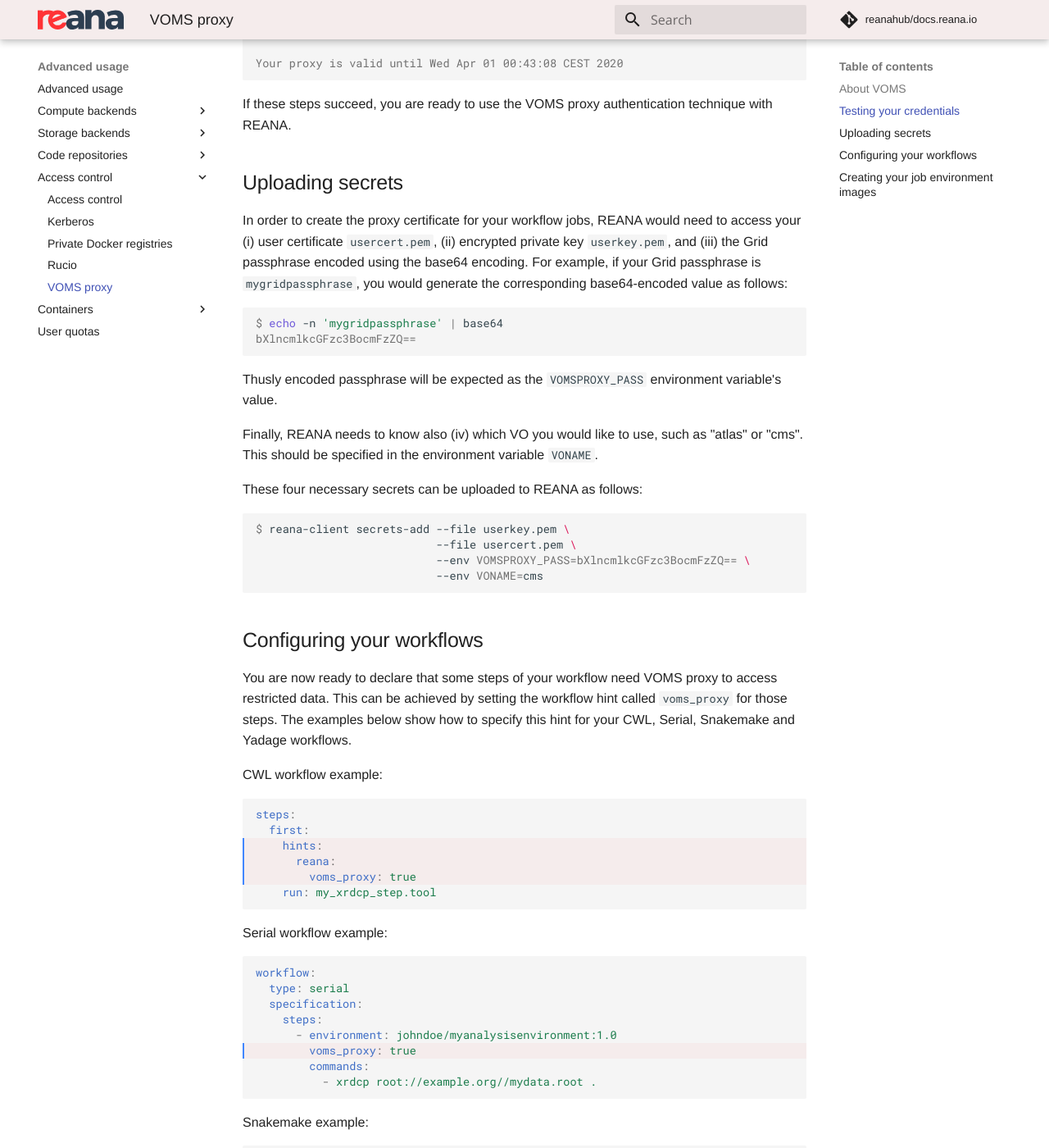
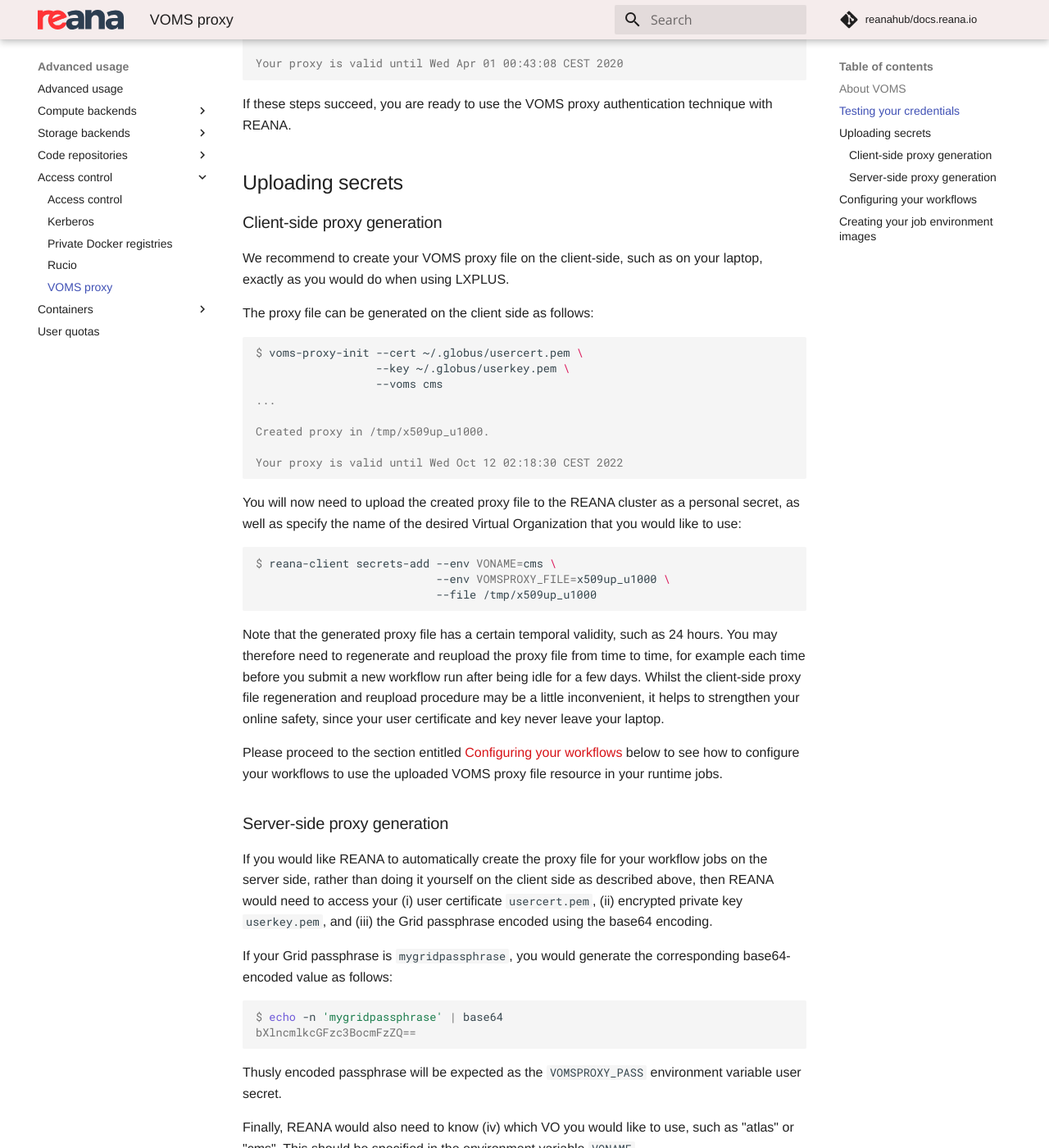
Before and after one commit to reanahub/docs.reana.io, an MkDocs documentation site: the page built from docs/advanced-usage/access-control/voms-proxy/index.md, in a window 1280 px wide and 1400 px high, scrolled down 1114 px. Shown: the whole window at 82% size. Built offline with MkDocs 1.6.1 and Material for MkDocs 9.7.7, drawn with Linux system fonts in a browser that asks for light colours; comment, search, counter and statistics services are not loaded; some of the changed text lies outside the part shown.

Commit message:
docs: client-side vs server-side VOMS proxy
Enriches VOMS proxy usage documentation about two approaches, the
client-side and the server-side VOMS proxy file generation, with their
pros and cons. Closes reanahub/reana-auth-vomsproxy#16.

````diff
--- a/docs/advanced-usage/access-control/voms-proxy/index.md
+++ b/docs/advanced-usage/access-control/voms-proxy/index.md
@@ -25,7 +25,8 @@ If you do not have a user certificate yet, please create one at
 `userkey.pem` following [voms-proxy-init
 documentation](https://ca.cern.ch/ca/Help/?kbid=024010).
 
-Please check that your credentials are in order by logging in to LXPLUS:
+Please check that your credentials are working well on LXPLUS. Start by logging
+in to LXPLUS:
 
 ```console
 $ ssh johndoe@lxplus.cern.ch
@@ -60,11 +61,56 @@ technique with REANA.
 
 ## Uploading secrets
 
-In order to create the proxy certificate for your workflow jobs, REANA would
-need to access your (i) user certificate `usercert.pem`, (ii) encrypted private
-key `userkey.pem`, and (iii) the Grid passphrase encoded using the base64
-encoding. For example, if your Grid passphrase is `mygridpassphrase`, you
-would generate the corresponding base64-encoded value as follows:
+### Client-side proxy generation
+
+We recommend to create your VOMS proxy file on the client-side, such as on your
+laptop, exactly as you would do when using LXPLUS.
+
+The proxy file can be generated on the client side as follows:
+
+```console
+$ voms-proxy-init --cert ~/.globus/usercert.pem \
+                  --key ~/.globus/userkey.pem \
+                  --voms cms
+...
+
+Created proxy in /tmp/x509up_u1000.
+
+Your proxy is valid until Wed Oct 12 02:18:30 CEST 2022
+```
+
+You will now need to upload the created proxy file to the REANA cluster as a
+personal secret, as well as specify the name of the desired Virtual
+Organization that you would like to use:
+
+```console
+$ reana-client secrets-add --env VONAME=cms \
+                           --env VOMSPROXY_FILE=x509up_u1000 \
+                           --file /tmp/x509up_u1000
+```
+
+Note that the generated proxy file has a certain temporal validity, such as 24
+hours. You may therefore need to regenerate and reupload the proxy file from
+time to time, for example each time before you submit a new workflow run after
+being idle for a few days. Whilst the client-side proxy file regeneration and
+reupload procedure may be a little inconvenient, it helps to strengthen your
+online safety, since your user certificate and key never leave your laptop.
+
+Please proceed to the section entitled [Configuring your
+workflows](/advanced-usage/access-control/voms-proxy/#configuring-your-workflows)
+below to see how to configure your workflows to use the uploaded VOMS proxy
+file resource in your runtime jobs.
+
+### Server-side proxy generation
+
+If you would like REANA to automatically create the proxy file for your
+workflow jobs on the server side, rather than doing it yourself on the client
+side as described above, then REANA would need to access your (i) user
+certificate `usercert.pem`, (ii) encrypted private key `userkey.pem`, and (iii)
+the Grid passphrase encoded using the base64 encoding.
+
+If your Grid passphrase is `mygridpassphrase`, you would generate the
+corresponding base64-encoded value as follows:
 
 ```console
 $ echo -n 'mygridpassphrase' | base64
@@ -72,13 +118,14 @@ bXlncmlkcGFzc3BocmFzZQ==
 ```
 
 Thusly encoded passphrase will be expected as the `VOMSPROXY_PASS` environment
-variable's value.
+variable user secret.
 
-Finally, REANA needs to know also (iv) which VO you would like to use, such as
-"atlas" or "cms". This should be specified in the environment variable
+Finally, REANA would also need to know (iv) which VO you would like to use,
+such as "atlas" or "cms". This should be specified in the environment variable
 `VONAME`.
 
-These four necessary secrets can be uploaded to REANA as follows:
+These four secrets necessary for server-side generation of VOMS proxy file can
+be uploaded to REANA as follows:
 
 ```console
 $ reana-client secrets-add --file userkey.pem \
@@ -86,6 +133,24 @@ $ reana-client secrets-add --file userkey.pem \
                            --env VOMSPROXY_PASS=bXlncmlkcGFzc3BocmFzZQ== \
                            --env VONAME=cms
 ```
+
+In this way, REANA will be able to generate the proxy file automatically
+whenever a workflow runtime job needs it, so that the proxy file will be
+"always fresh", unlike the client-side technique where the proxy would expire
+after a certain time period and would need to be regenerated and reuploaded by
+the client.
+
+!!! important
+
+    Please use this technique only on REANA clusters that you trust, for
+    example if you are using a single-user REANA deployment on your premises
+    and if you have full control over your cluster. If you are using a
+    multi-user REANA deployment, where other persons could have admin access to
+    the Kubernetes cluster you are using, the client-side generation technique
+    described in the previous paragraph should be preferred for online safety
+    reasons. Your user certificate, your key and encoded passphrase should
+    never leave your laptop to untrusted clusters in order to reduce the risk
+    of attempts at impersonating you.
 
 ## Configuring your workflows
 
````
Also changed, not shown: README.md (+1 -1 lines).
